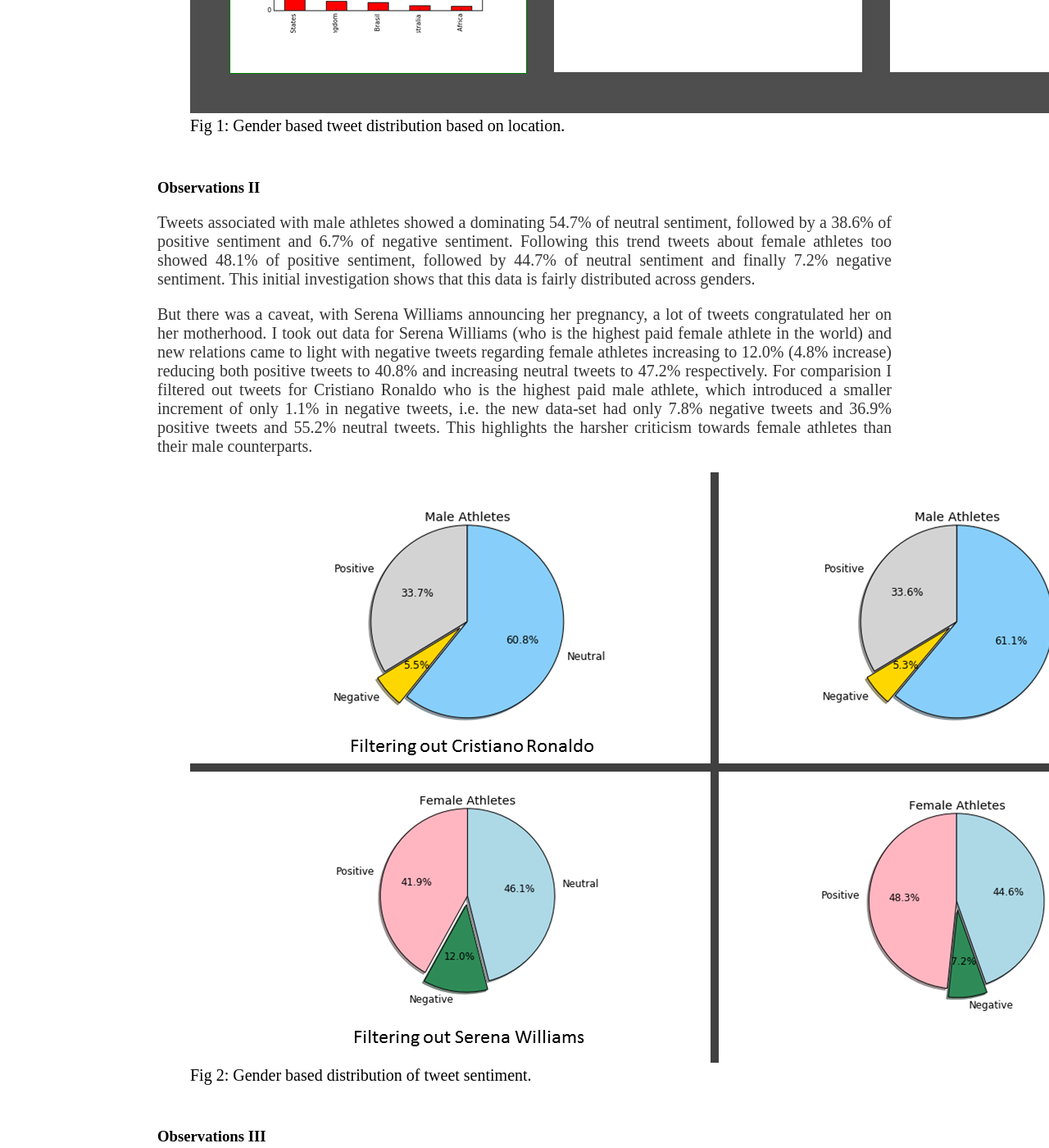
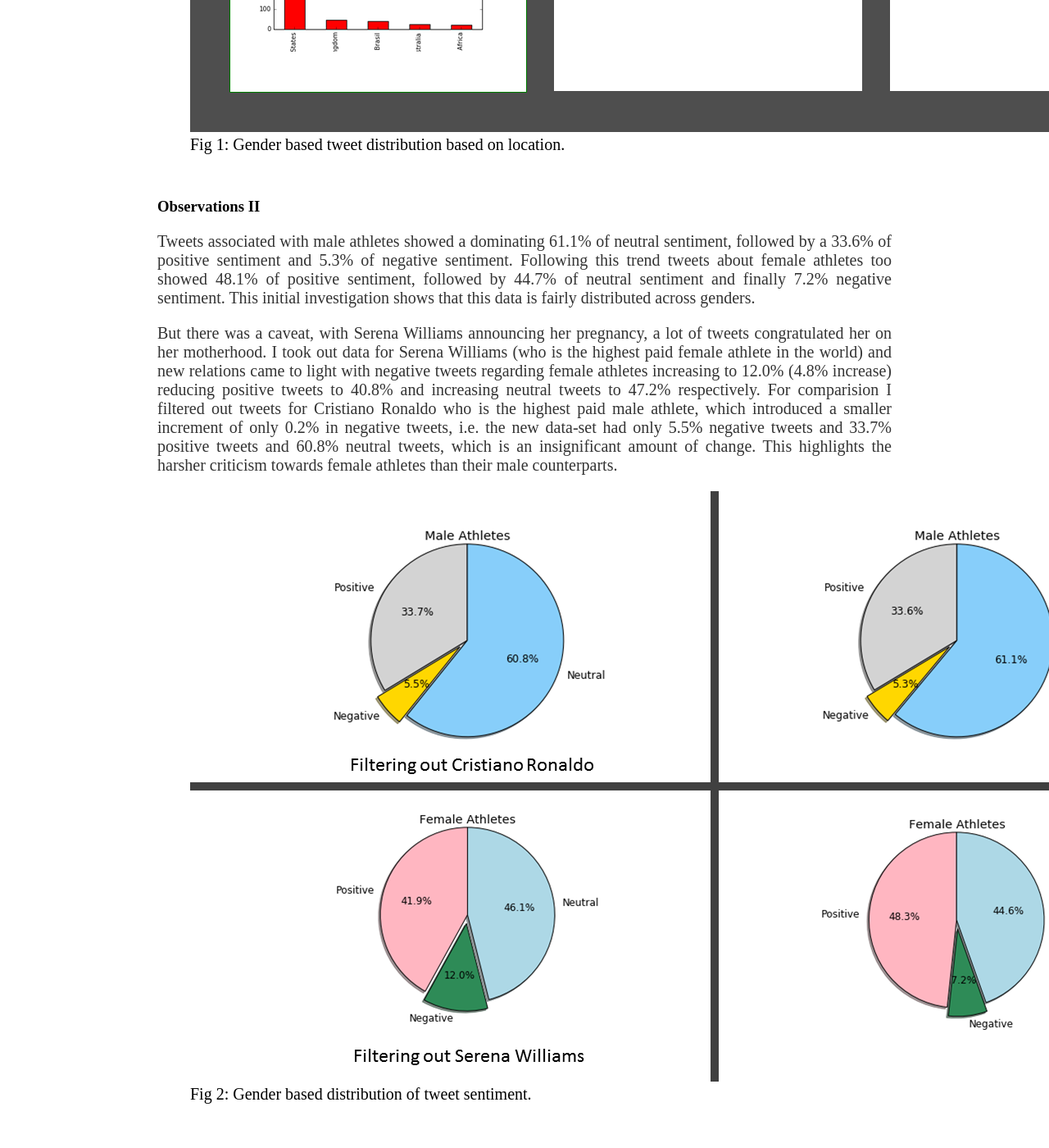
Before and after one commit to SreyaG/SportTweet, a Jekyll site: the page built from results/index.html, in a window 1280 px wide and 1400 px high, scrolled down 993 px. Shown: the whole window at 82% size. Built offline with Jekyll 4.4.1, drawn with Linux system fonts in a browser that asks for light colours; some of the changed text lies outside the part shown.

Commit message:
Update index.html

```diff
--- a/results/index.html
+++ b/results/index.html
@@ -18,16 +18,16 @@ title: Results
 	<br>
 	<h3> Observations II </h3>
 	<p>
-	Tweets associated with male athletes showed a dominating 54.7% of neutral sentiment, followed by a 38.6% of positive sentiment
-	and 6.7% of negative sentiment. Following this trend tweets about female athletes too showed 48.1% of positive sentiment,
+	Tweets associated with male athletes showed a dominating 61.1% of neutral sentiment, followed by a 33.6% of positive sentiment
+	and 5.3% of negative sentiment. Following this trend tweets about female athletes too showed 48.1% of positive sentiment,
 	followed by 44.7% of neutral sentiment and finally 7.2% negative sentiment.  This initial investigation shows that this data is
 	fairly distributed across genders.</p>
 	<p> But there was a caveat, with Serena Williams announcing her pregnancy,
 	a lot of tweets congratulated her on her motherhood. I took out data for Serena Williams (who is the highest paid female athlete
-	in the world) and new relations came to light with negative tweets regarding female athletes increasing to 12.0% (4.8% increase) reducing both
+	in the world) and new relations came to light with negative tweets regarding female athletes increasing to 12.0% (4.8% increase) reducing
 	positive tweets to 40.8% and increasing neutral tweets to 47.2% respectively. For comparision I filtered out tweets for Cristiano Ronaldo who is the highest paid
-	male athlete, which introduced a smaller increment of only 1.1% in negative tweets, i.e. the new data-set had only 7.8% negative tweets and 36.9% positive tweets
-    and 55.2% neutral tweets.
+	male athlete, which introduced a smaller increment of only 0.2% in negative tweets, i.e. the new data-set had only 5.5% negative tweets and 33.7% positive tweets
+    and 60.8% neutral tweets, which is an insignificant amount of change.
 	This highlights the harsher criticism towards female athletes than their male counterparts.
 	</p>
 	<figure>
```
Also changed, not shown: other parts of results/index.html (+3 -2 lines).
